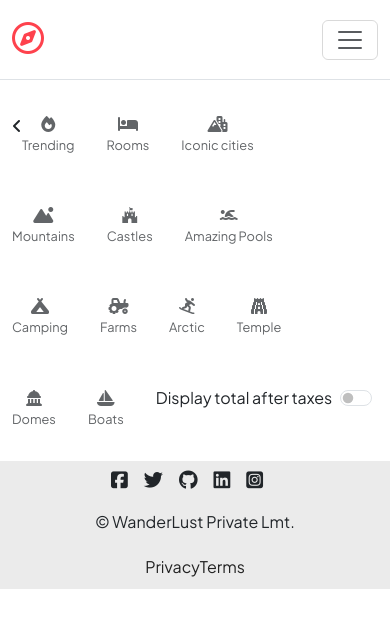
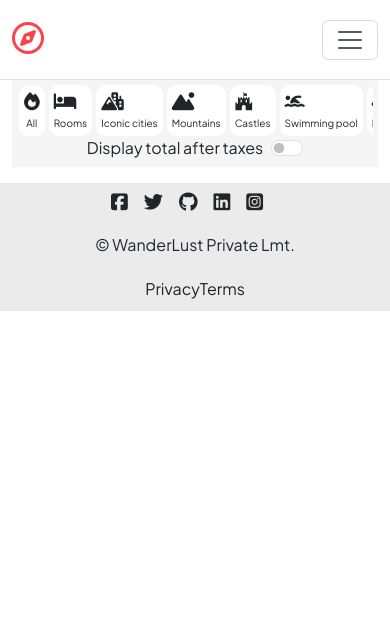
Before and after one commit to Priyanshu9595/Wanderlust, a Node server app: page /listings in a window 390 px wide. Shown: the top 628 px of the page. Run offline with Node 20, Linux system fonts and the light colour scheme; data that the repository does not hold is empty; some libraries are stand-ins or nearby versions.

Commit message:
your message

```diff
--- a/app.js
+++ b/app.js
@@ -10,11 +10,11 @@ const methodOverride = require("method-override");
 const ejsMate = require("ejs-mate");
 const ExpressError = require("./utils/ExpressError.js");
 const session = require("express-session");
+const MongoStore = require("connect-mongo");
 const flash = require("connect-flash");
 const passport = require("passport");
 const LocalStrategy = require("passport-local");
 const User = require("./models/user.js");
-
 
 //hey this is my change
 
@@ -23,7 +23,9 @@ const reviewRouter = require("./routes/review.js");
 const userRouter = require("./routes/user.js");
 // const ObjectId = mongoose.Types.ObjectId;
 
-const MONGO_URL = "mongodb://127.0.0.1:27017/wanderlust";
+// const MONGO_URL = "mongodb://127.0.0.1:27017/wanderlust";
+const dbUrl = process.env.ATLASDB_URL;
+
 main()
   .then(() => {
     console.log("connected to DB");
@@ -33,7 +35,7 @@ main()
   });
 
 async function main() {
-  await mongoose.connect(MONGO_URL);
+  await mongoose.connect(dbUrl);
 }
 
 app.set("view engine", "ejs");
@@ -43,7 +45,20 @@ app.use(methodOverride("_method"));
 app.engine("ejs", ejsMate);
 app.use(express.static(path.join(__dirname, "/public")));
 
+const store = MongoStore.create({
+  mongoUrl: dbUrl,
+  crypto: {
+    secret: "mysupersecretcode",
+  },
+  touchAfter: 24 * 3600,
+});
+
+store.on("error", () => {
+  console.log("ERROR in MONGO SESSION STORE", err);
+});
+
 const sessionOptions = {
+  store,
   secret: "mysupersecretcode",
   resave: false,
   saveUninitialized: true,
--- a/how_to_push.txt
+++ b/how_to_push.txt
@@ -1,3 +1,7 @@
 git add .
 git commit -m "your message"
 git push
+id souravkr9012
+password jqIXjpNHP6SqRrR7
+
+mongodb+srv://souravkr9012:jqIXjpNHP6SqRrR7@cluster0.lfded.mongodb.net/?retryWrites=true&w=majority&appName=Cluster0
--- a/package.json
+++ b/package.json
@@ -13,6 +13,7 @@
     "@mapbox/mapbox-sdk": "^0.16.0",
     "cloudinary": "^1.41.3",
     "connect-flash": "^0.1.1",
+    "connect-mongo": "^5.1.0",
     "cookie-parser": "^1.4.6",
     "dotenv": "^16.4.5",
     "ejs": "^3.1.10",
--- a/public/css/style.css
+++ b/public/css/style.css
@@ -143,8 +143,26 @@ body {
 
 
 /* Map */
-#map {
-   height: 200px;
-   width: 80vh;
+.col-8.offset-3 {
+    display: flex;
+    flex-direction: column;
+    align-items: center;
+  }
 
+  #map {
+    width: 100%;
+    max-width: 600px; /* Adjust as needed */
+    height: 400px; /* Adjust height as needed */
+  }
+
+  @media (max-width: 768px) {
+    #map {
+      height: 300px; /* Adjust for medium screens */
     }
+  }
+
+  @media (max-width: 576px) {
+    #map {
+      height: 200px; /* Adjust for small screens */
+    }
+  }
--- a/views/listings/index.ejs
+++ b/views/listings/index.ejs
@@ -1,93 +1,211 @@
 <% layout("/layouts/boilerplate") %>
     <style>
-       #filters {
-        display: flex;
-        flex-wrap: wrap;
-        align-items: center;
-       }
-  .filter {
-    text-align: center;
-    margin-right: 2rem;
-    margin-top: 2rem;
-    opacity: 0.7;
-  }
-
-  .filter:hover{
-    opacity: 1;
-    cursor:pointer;
-  }
-  .filter p{
-    font-size: 0.8rem;
-  }
-
-  .tax-info{
-    display: none;
-  }
-  .tex-toggle{
-    border: 1px solid black;
+     /* General Styles */
+.header {
   display: flex;
   justify-content: center;
   align-items: center;
-    height: 3rem;
-    width: 20vw;
-    border-radius: 1rem;
-    padding: 1rem;
-    margin-left: 5rem;
+  padding: 10px;
+  background-color: #f5f5f5;
+}
+
+#filters {
+  display: flex;
+  align-items: center;
+  overflow-x: auto;
+  scrollbar-width: none; /* Hide scrollbar in Firefox */
+}
+
+#filters::-webkit-scrollbar {
+  display: none; /* Hide scrollbar in Chrome/Safari */
+}
+
+.icon {
+  padding: 0 10px;
+  cursor: pointer;
+}
+
+.tab-box {
+  display: flex;
   flex-wrap: nowrap;
 }
+
+.filter {
+  display: flex;
+  flex-direction: column;
+  align-items: center;
+  padding: 10px;
+  margin: 0 5px;
+  background-color: white;
+  border-radius: 10px;
+  cursor: pointer;
+  flex: 0 0 auto;
+  transition: transform 0.3s;
+}
+
+.filter:hover {
+  transform: scale(1.1);
+}
+
+.filter i {
+  font-size: 24px;
+  margin-bottom: 5px;
+}
+
+.filter p {
+  margin: 0;
+  font-size: 14px;
+}
+
+/* Responsive Styles */
+
+/* For screens less than 768px */
+@media screen and (max-width: 768px) {
+  .header {
+    flex-direction: column;
+    padding: 5px;
+  }
+
+  #filters {
+    width: 100%;
+    justify-content: space-between;
+  }
+
+  .icon {
+    display: none; /* Hide navigation arrows on smaller screens */
+  }
+
+  .filter {
+    flex: 1 0 auto; /* Make filters take up more space */
+    margin: 0 3px;
+  }
+
+  .filter i {
+    font-size: 20px;
+  }
+
+  .filter p {
+    font-size: 12px;
+  }
+}
+
+/* For screens less than 480px */
+@media screen and (max-width: 480px) {
+  .header {
+    padding: 5px;
+  }
+
+  .filter {
+    padding: 5px;
+    margin: 0 2px;
+  }
+
+  .filter i {
+    font-size: 18px;
+  }
+
+  .filter p {
+    font-size: 10px;
+  }
+}
+
     </style>
 
+<div class="header">
   <div id="filters">
        <div class="icon"><i class="fa-solid fa-angle-left" id="left"></i></div>
+      <div class="tab-box">
         <div class="filter">
-   <div> <i class="fa-solid fa-fire"></i></div>
-   <p> Trending</p>
+          <div><i class="fa-solid fa-fire"></i></div>
+          <p> All</p>
         </div>
-  <div class="filter">
+        <div class="filter" data-filter-property="Rooms">
+          <a href="https://www.ixigo.com/hotels" style="text-decoration: none; color: inherit;">
             <div><i class="fa-solid fa-bed"></i></div>
-    <p> Rooms</p>
+            <p>Rooms</p>
+          </a>
         </div>
+
         <div class="filter" data-filter-property="Iconic cities">
+          <a href="https://www.planetware.com/world/top-cities-in-the-world-to-visit-eng-1-39.htm" style="text-decoration: none; color: inherit;">
             <div><i class="fa-solid fa-mountain-city"></i></div>
-    <p> Iconic cities</p>
+            <p>Iconic cities</p>
+          </a>
         </div>
+
         <div class="filter" data-filter-property="Mountains">
+          <a href="https://en.wikipedia.org/wiki/List_of_highest_mountains_on_Earth" style="text-decoration: none; color: inherit;">
             <div><i class="fa-solid fa-mountain-sun"></i></div>
-    <p> Mountains</p>
+            <p>Mountains</p>
+          </a>
         </div>
+
         <div class="filter" data-filter-property="Castles">
+          <a href="https://www.historyhit.com/guides/most-beautiful-castles-in-the-world/" style="text-decoration: none; color: inherit;">
             <div><i class="fa-brands fa-fort-awesome"></i></div>
-    <p> Castles</p>
+            <p>Castles</p>
+          </a>
         </div>
+
         <div class="filter" data-filter-property="Swiming pool">
+          <a href="https://www.thespruce.com/swimming-pool-types-designs-and-styles-2737104" style="text-decoration: none; color: inherit;">
             <div><i class="fa-solid fa-person-swimming"></i></div>
-    <p>Amazing Pools</p>
+            <p>Swimming pool</p>
+          </a>
         </div>
+
         <div class="filter" data-filter-property="Farm">
+          <a href="https://farmingbase.com/types-of-farms/" style="text-decoration: none; color: inherit;">
+            <div><i class="fa-solid fa-tractor"></i></div>
+            <p>Farm</p>
+          </a>
+        </div>
+
+        <div class="filter" data-filter-property="Camping">
+          <a href="https://www.tourism-of-india.com/blog/best-camping-sites-in-india/" style="text-decoration: none; color: inherit;">
             <div><i class="fa-solid fa-campground"></i></div>
             <p>Camping</p>
+          </a>
         </div>
 
-  <div class="filter"data-filter-property="Temple">
-    <div><i class="fa-solid fa-tractor"></i></div>
-    <p>Farms</p>
-  </div>
-  <div class="filter"data-filter-property="Arctic">
-    <div><i class="fa-solid fa-person-snowboarding"></i></div>
-    <p>Arctic </p>
+        <div class="filter" data-filter-property="Temple">
+          <a href="https://www.hindutsav.com/famous-temples-india/" style="text-decoration: none; color: inherit;">
+            <div><i class="fa-solid fa-gopuram"></i></div>
+            <p>Temple</p>
+          </a>
         </div>
 
-  <div class="filter"data-filter-property="Temple">
-    <div><i class="fa-solid fa-gopuram"></i></div>
-    <p>Temple</p>
+        <div class="filter" data-filter-property="Arctic">
+          <a href="https://www.britannica.com/place/Arctic" style="text-decoration: none; color: inherit;">
+            <div><i class="fa-solid fa-person-snowboarding"></i></div>
+            <p>Arctic</p>
+          </a>
         </div>
-  <div class="filter" data-filter-property="Camping">
-    <div><i class="fa-solid fa-landmark-dome"></i></div>
-    <p>Domes</p>
+
+
+        <div class="filter" data-filter-property="Arctic">
+          <a href="https://trains.abhibus.com/?channel=abhibus-web" style="text-decoration: none; color: inherit;">
+            <div><i class="fa-solid fa-train-tram"></i></div>
+            <p>Train</p>
+          </a>
         </div>
-  <div class="filter" data-filter-property="Camping">
-    <div><i class="fa-solid fa-sailboat"></i></div>
-    <p>Boats</p>
+
+        <div class="filter" data-filter-property="Arctic">
+          <a href="https://www.abhibus.com/" style="text-decoration: none; color: inherit;">
+            <div><i class="fa-solid fa-bus"></i></div>
+            <p>Bus</p>
+          </a>
+        </div>
+
+        <div class="filter" data-filter-property="Arctic">
+          <a href="https://www.ixigo.com/flights?utm_source=abhibus&utm_medium=abhiwebf" style="text-decoration: none; color: inherit;">
+            <div><i class="fa-solid fa-plane-departure"></i></div>
+            <p>Airplane</p>
+          </a>
+        </div>
+
+      </div>
+       <div class="icon"><i class="fa-solid fa-angle-right" id="right"></i></div>
  </div>
 
   <div class="tax-toggle">
```
Also changed, not shown: views/includes/navbar.ejs (+87 -15 lines), 2 other files. Lines whose indentation alone changed are shown as unchanged.
